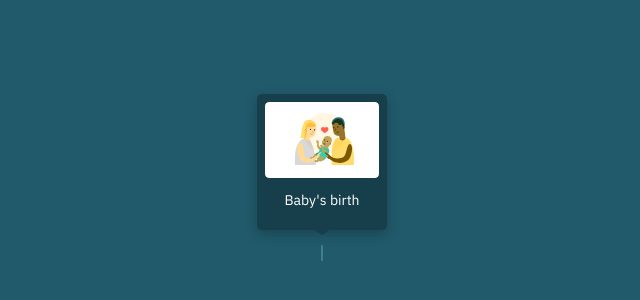
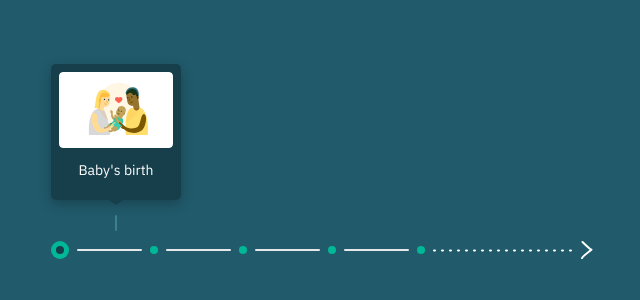
Before and after one commit to jonson-ncube/frontend-figma-tech, a React (Create React App) app: page / in a window 1280 px wide. Shown: the part 238-538 px from the top of the page, without its empty margins (318-958 px from the left). Built offline with nearby package versions, Linux system fonts and the light colour scheme.

Commit message:
add ProgressSteps component to App layout

```diff
--- a/src/App.tsx
+++ b/src/App.tsx
@@ -1,10 +1,14 @@
 import family from "./assets/family.svg";
 import CardComponentProps from "./components/CardComponent";
+import ProgressSteps from "./components/ProgressSteps";
 
 function App() {
   return (
     <main className="flex justify-center items-center h-screen">
+      <div className="flex flex-col gap-10">
       <CardComponentProps image={family} alt="Family" position="down" title="Baby's birth" />
+      <ProgressSteps/>
+      </div>
     </main>
   );
 }
```
